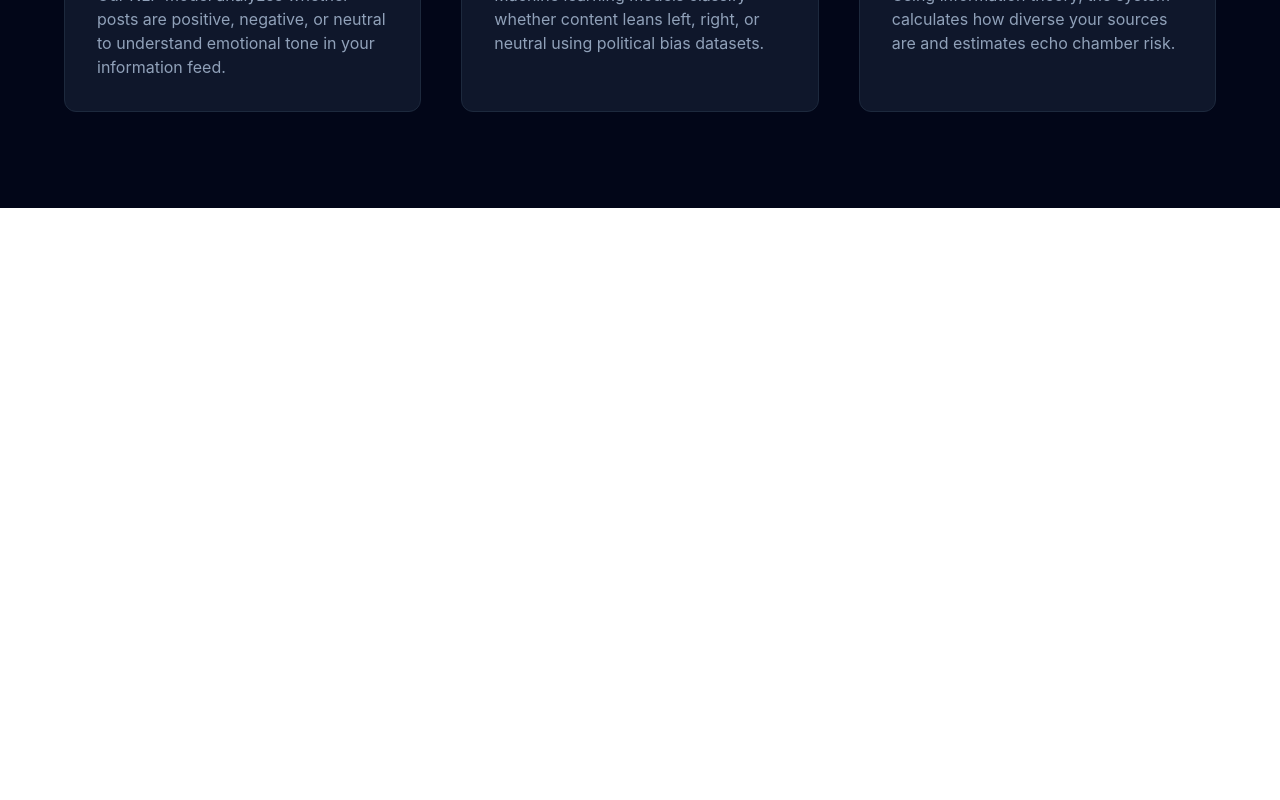
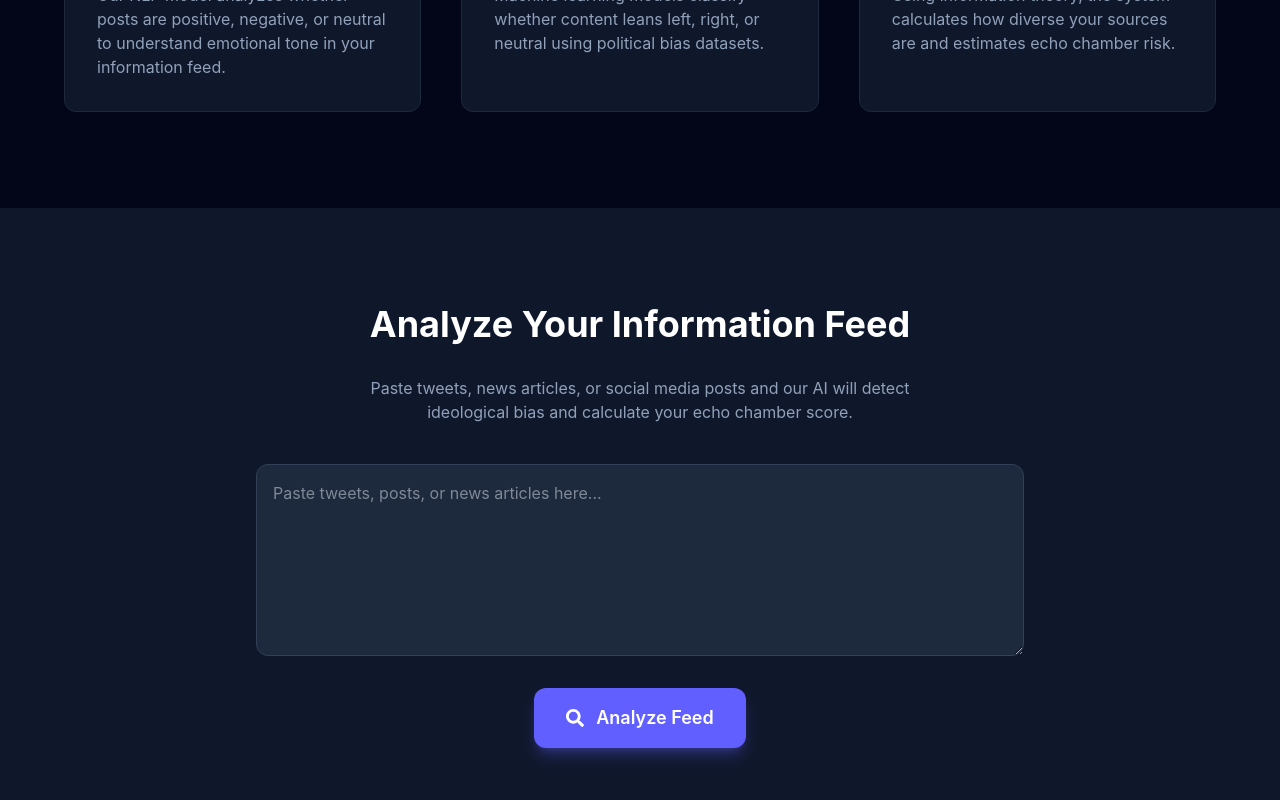
Before and after one commit to srushti-projects/echo-chamber-detector, a React app in the folder frontend/: page / in a window 1280 px wide. Shown: the part 1063-1863 px from the top of the page. Before the commit the page ends 1271 px from the top, so only its background shows below. Built offline with nearby package versions, Linux system fonts and the light colour scheme; the HTML template or start-up script is replaced by a standard one.

Commit message:
Step 10: Added analyze input section UI

```diff
--- a/frontend/src/App.jsx
+++ b/frontend/src/App.jsx
@@ -1,6 +1,7 @@
 import Navbar from "./components/Navbar"
 import Hero from "./components/Hero"
 import Features from "./components/Features"
+import Analyze from "./components/Analyze"
 
 function App() {
   return (
@@ -9,6 +10,7 @@ function App() {
       <Navbar />
       <Hero />
       <Features />
+      <Analyze />
 
     </div>
   )
--- /dev/null
+++ b/frontend/src/components/Analyze.jsx
@@ -0,0 +1,43 @@
+import { useState } from "react"
+import { FaSearch } from "react-icons/fa"
+
+function Analyze() {
+
+  const [text, setText] = useState("")
+
+  const handleAnalyze = () => {
+    console.log("User input:", text)
+  }
+
+  return (
+    <section className="bg-slate-900 text-white py-24 px-6 flex flex-col items-center">
+
+      <h2 className="text-4xl font-bold mb-8">
+        Analyze Your Information Feed
+      </h2>
+
+      <p className="text-slate-400 mb-10 text-center max-w-xl">
+        Paste tweets, news articles, or social media posts and our AI will detect
+        ideological bias and calculate your echo chamber score.
+      </p>
+
+      <textarea
+        className="w-full max-w-3xl h-48 p-4 rounded-xl bg-slate-800 border border-slate-700 focus:border-indigo-500 outline-none text-slate-200"
+        placeholder="Paste tweets, posts, or news articles here..."
+        value={text}
+        onChange={(e) => setText(e.target.value)}
+      />
+
+      <button
+        onClick={handleAnalyze}
+        className="mt-8 flex items-center gap-3 bg-indigo-500 hover:bg-indigo-600 px-8 py-4 rounded-xl text-lg font-semibold transition shadow-lg shadow-indigo-500/30"
+      >
+        <FaSearch />
+        Analyze Feed
+      </button>
+
+    </section>
+  )
+}
+
+export default Analyze
```
